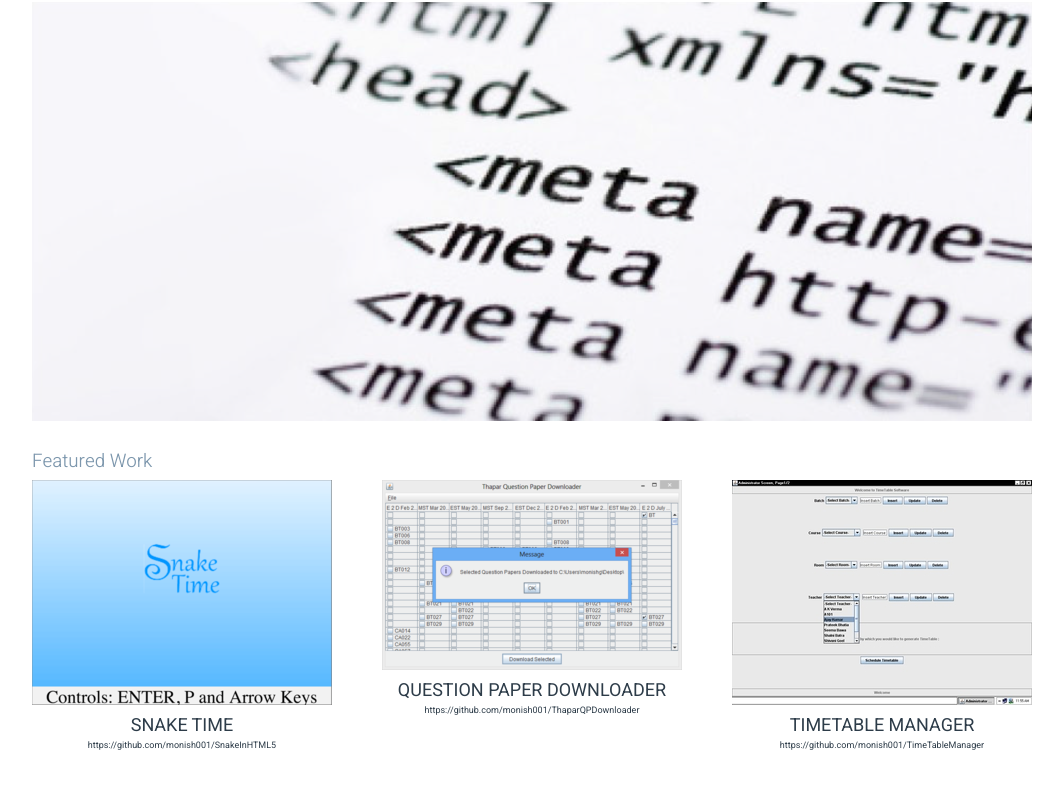
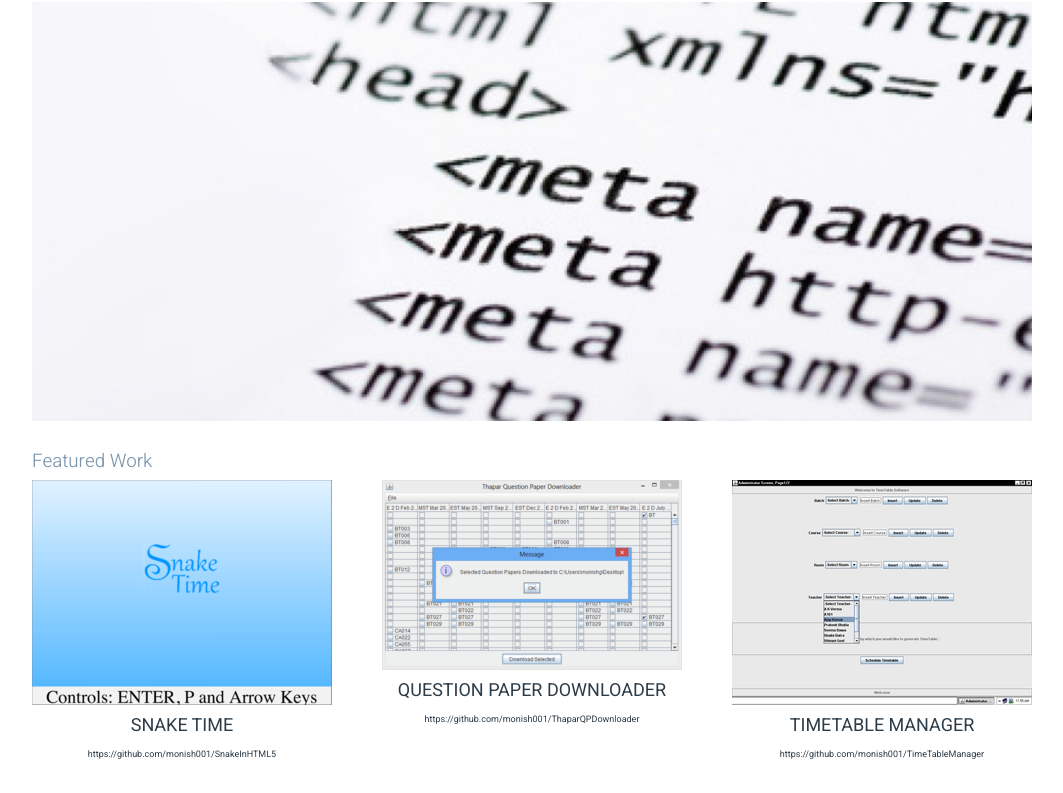
Before and after one commit to monish001/udacity-fend-project-1, a website: page index.html in a window 1280 px wide. Shown: the part 126-919 px from the top of the page, without its empty margins (108-1171 px from the left). Drawn offline with Linux system fonts and the light colour scheme.

Commit message:
fixed review comments

```diff
--- a/css/app.css
+++ b/css/app.css
@@ -10,11 +10,13 @@ html {
 }
 
 @media screen and (min-width: 400px) {
-  html{font-size: 100%;}
+  html {
+    font-size: 100%;
+  }
 }
 
 body {
-  font-family: 'Heebo', sans-serif;
+  font-family: "Heebo", sans-serif;
   color: #2d3c49;
 }
 
@@ -30,6 +32,7 @@ img {
 /*
  * START: header section;
  */
+
 header {
   border-bottom: 3px solid #7d97ad;
   margin-bottom: 10px;
@@ -62,10 +65,12 @@ header>div>span {
   -webkit-filter: grayscale(100%) sepia(100%);
   -webkit-transition: -webkit-filter 0.5s ease;
 }
+
 .main-logo>*:hover {
   filter: none;
   -webkit-filter: none;
 }
+
 /*
  * END:   header section;
  */
@@ -73,6 +78,7 @@ header>div>span {
 /*
  * START: featured work section;
  */
+
 .featured-work-section>h3 {
   color: #7d97ad;
   margin-bottom: 0;
@@ -106,7 +112,7 @@ header>div>span {
   font-size: large;
 }
 
-.project figcaption>div {
+.project figcaption>p {
   overflow-wrap: break-word;
   font-size: xx-small;
   text-align: center;
@@ -121,12 +127,12 @@ header>div>span {
  * START: utility classes
  */
 
-
 .ellipsis {
   white-space: nowrap;
   text-overflow: ellipsis;
   overflow: hidden;
 }
+
 /*
  * END:   utility classes
  */
--- a/index.html
+++ b/index.html
@@ -3,6 +3,7 @@
   <head>
     <link href='https://fonts.googleapis.com/css?family=Heebo:400,300,100' rel='stylesheet' type='text/css'>
     <meta name="viewport" content="width=device-width, initial-scale=1">
+    <meta charset="utf-8">
     <link href="css/app.css" rel="stylesheet"/>
     <title>Monish Gupta - Front-end ninja</title>
   </head>
@@ -15,7 +16,7 @@
           sizes="100px"
           alt="logo - monish gupta pic"/>
       </picture>
-      <div>
+      <div class="header-text">
         <h1 class="title">Monish Gupta</h1>
         <span>front-end ninja</span>
       </div>
@@ -35,7 +36,7 @@
       </section>
       <section class="featured-work-section">
         <h3>Featured Work</h3>
-        <main>
+        <div class="featured-work-content">
           <ul class="l-horizontal-fluid">
             <li class="project">
               <figure>
@@ -51,7 +52,7 @@
                 </picture>
                 <figcaption>
                   <h2 class="ellipsis">Snake Time</h2>
-                  <div>https://github.com/monish001/SnakeInHTML5</div>
+                  <p>https://github.com/monish001/SnakeInHTML5</p>
                 </figcaption>
               </figure>
             </li>
@@ -69,7 +70,7 @@
                 </picture>
                 <figcaption>
                   <h2 class="ellipsis">Question Paper Downloader</h2>
-                  <div>https://github.com/monish001/ThaparQPDownloader</div>
+                  <p>https://github.com/monish001/ThaparQPDownloader</p>
                 </figcaption>
               </figure>
             </li>
@@ -87,15 +88,14 @@
                 </picture>
                 <figcaption>
                   <h2 class="ellipsis">Timetable manager</h2>
-                  <div>https://github.com/monish001/TimeTableManager</div>
+                  <p>https://github.com/monish001/TimeTableManager</p>
                 </figcaption>
               </figure>
             </li>
           </ul>
-        </main>
+        </div>
       </section>
     </main>
-    <footer></footer>
     <script type="text/javascript" src="js/app.js"></script>
   </body>
 </html>
```
